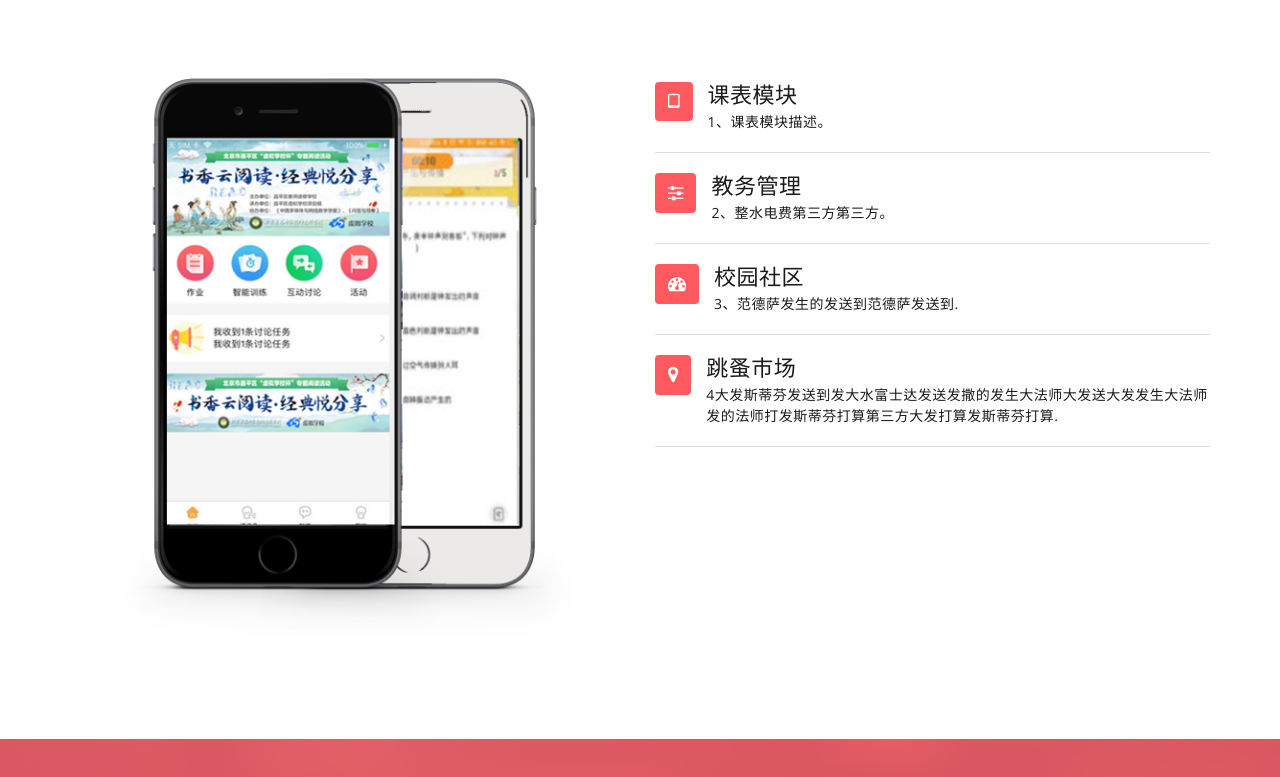
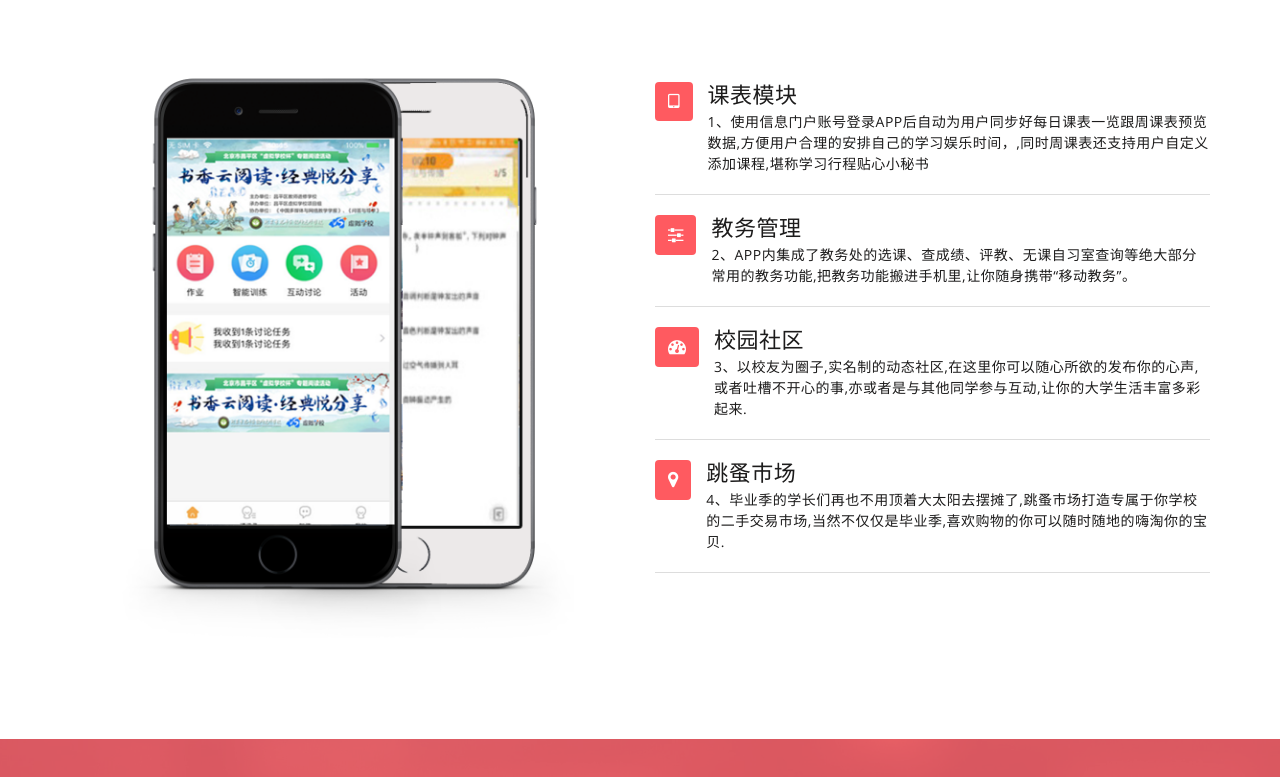
Before and after one commit to ydjw/ydjw.github.io, a plain HTML site: page index.html in a window 1280 px wide. Shown: the part 1174-1951 px from the top of the page. Drawn offline with nearby package versions, Linux system fonts and the light colour scheme.

Commit message:
修改功能模块简介

```diff
--- a/index.html
+++ b/index.html
@@ -143,7 +143,8 @@
                                             <div class="media-body">
                                                 <h3 class="media-heading">课表模块</h3>
                                                 <p>
-                                                    1、课表模块描述。</p>
+                                                    1、使用信息门户账号登录APP后自动为用户同步好每日课表一览跟周课表预览数据,方便用户合理的安排自己的学习娱乐时间，,同时周课表还支持用户自定义添加课程,堪称学习行程贴心小秘书
+                                                </p>
                                             </div>
                                         </div>
                                         <!-- End single feature item -->
@@ -157,7 +158,7 @@
                                             </div>
                                             <div class="media-body">
                                                 <h3 class="media-heading">教务管理</h3>
-                                                <p>2、整水电费第三方第三方。</p>
+                                                <p>2、APP内集成了教务处的选课、查成绩、评教、无课自习室查询等绝大部分常用的教务功能,把教务功能搬进手机里,让你随身携带“移动教务”。</p>
                                             </div>
                                         </div>
                                         <!-- End single feature item -->
@@ -171,7 +172,7 @@
                                             </div>
                                             <div class="media-body">
                                                 <h3 class="media-heading">校园社区</h3>
-                                                <p>3、范德萨发生的发送到范德萨发送到.</p>
+                                                <p>3、以校友为圈子,实名制的动态社区,在这里你可以随心所欲的发布你的心声,或者吐槽不开心的事,亦或者是与其他同学参与互动,让你的大学生活丰富多彩起来.</p>
                                             </div>
                                         </div>
                                         <!-- End single feature item -->
@@ -185,8 +186,7 @@
                                             </div>
                                             <div class="media-body">
                                                 <h3 class="media-heading">跳蚤市场</h3>
-                                                <p>
-                                                    4大发斯蒂芬发送到发大水富士达发送发撒的发生大法师大发送大发发生大法师发的法师打发斯蒂芬打算第三方大发打算发斯蒂芬打算.</p>
+                                                <p>4、毕业季的学长们再也不用顶着大太阳去摆摊了,跳蚤市场打造专属于你学校的二手交易市场,当然不仅仅是毕业季,喜欢购物的你可以随时随地的嗨淘你的宝贝.</p>
                                             </div>
                                         </div>
                                         <!-- End single feature item -->
@@ -221,11 +221,11 @@
 
         <!-- Start Video content -->
         <div class="mu-video-content">
-            <div class="mu-video-iframe-area">
+            <!-- <div class="mu-video-iframe-area">
                 <a class="mu-video-close-btn" href="#"><i class="fa fa-times" aria-hidden="true"></i></a>
                 <iframe class="mu-video-iframe" width="854" height="480" src="https://www.baidu.com/" frameborder="0"
                         allowfullscreen></iframe>
-            </div>
+            </div> -->
         </div>
         <!-- End Video content -->
 
```
